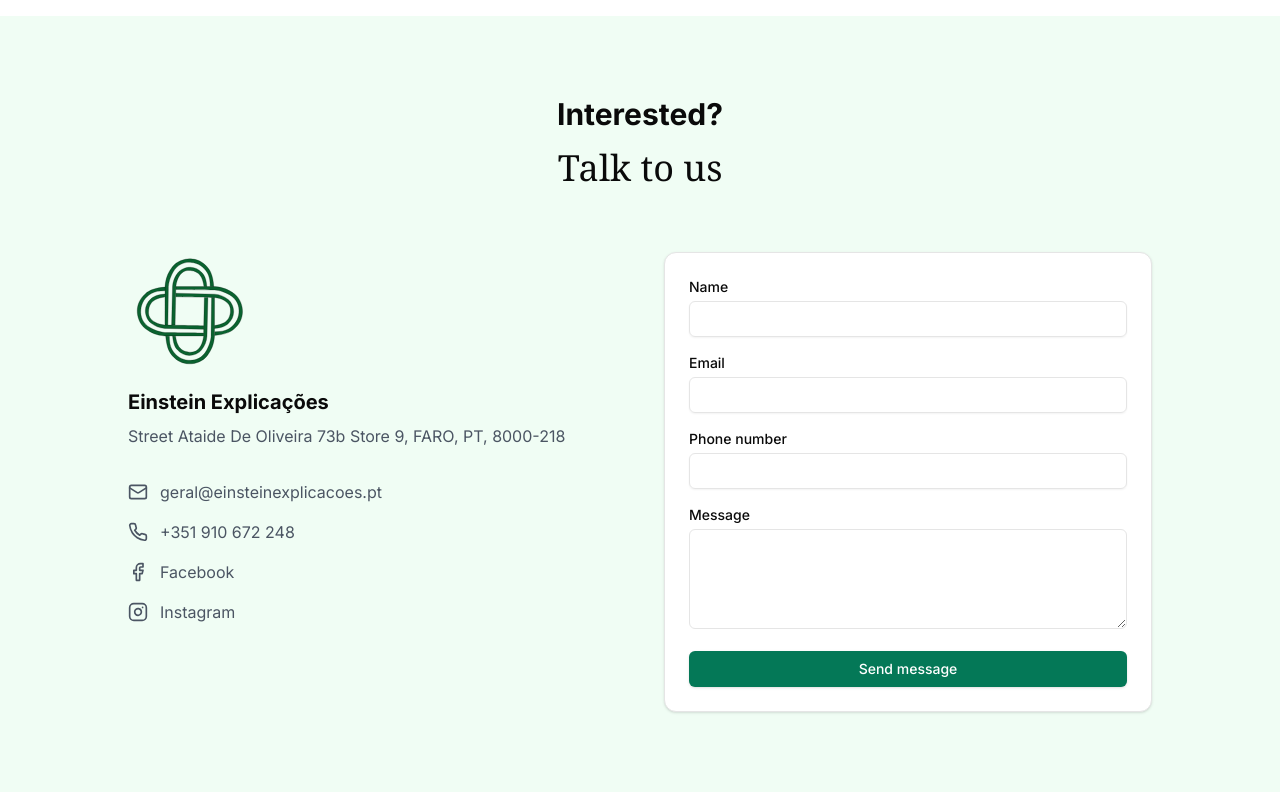
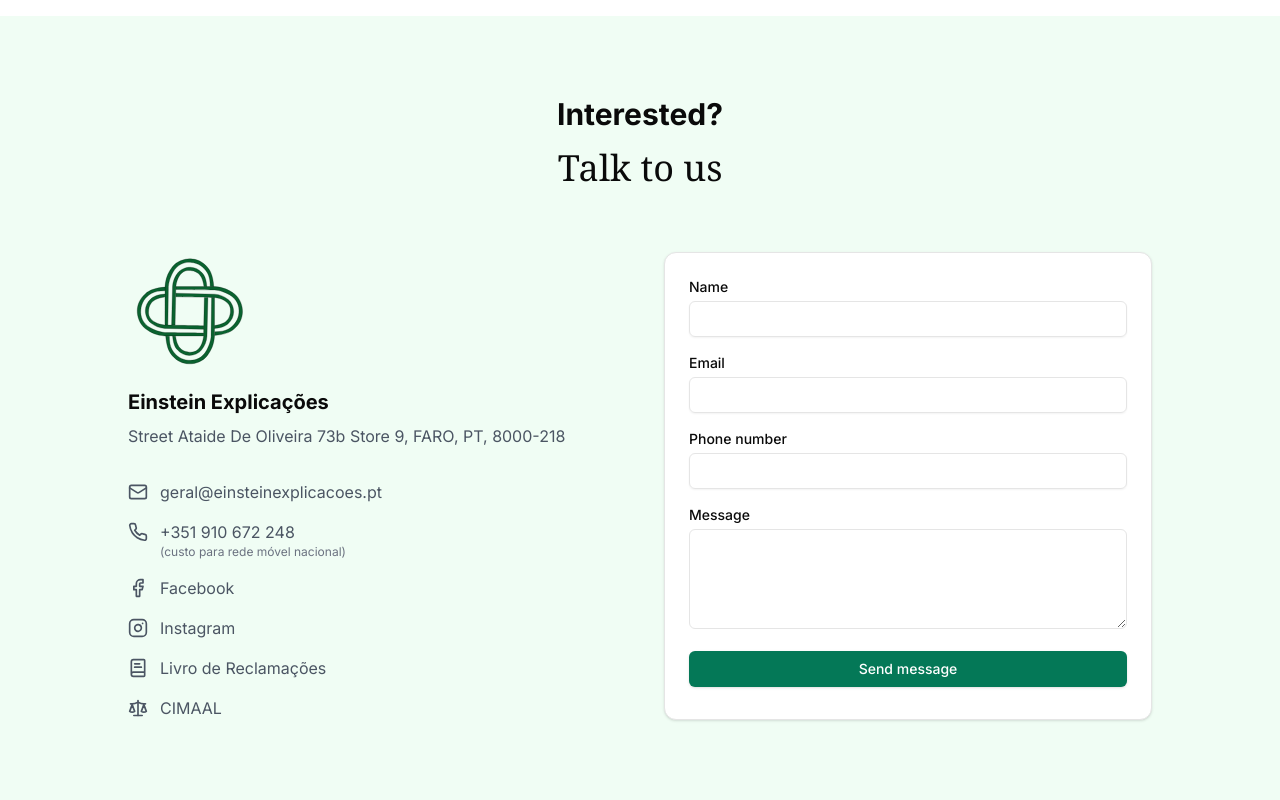
Before and after one commit to Ricordy/EinsteinSite, a Next.js app: page /en in a window 1280 px wide. Shown: the part 4291-5091 px from the top of the page. Built offline with nearby package versions, Linux system fonts and the light colour scheme.

Commit message:
atualização

```diff
--- a/components/ContactSection.tsx
+++ b/components/ContactSection.tsx
@@ -4,7 +4,7 @@ import { useState } from "react";
 import { Card, CardContent } from "@/components/ui/card";
 import { Input } from "@/components/ui/input";
 import { Button } from "@/components/ui/button";
-import { Facebook, Instagram, Mail, Phone } from "lucide-react";
+import { BookText, Facebook, Instagram, Mail, Phone, Scale } from "lucide-react";
 import Image from "next/image";
 import Link from "next/link";
 import { useTranslations } from "next-intl";
@@ -107,10 +107,15 @@ export function ContactSection() {
               </Link>
               <Link
                 href="tel:+351910672248"
-                className="flex items-center gap-3 text-gray-600 hover:text-gray-900"
+                className="flex items-start gap-3 text-gray-600 hover:text-gray-900"
               >
-                <Phone className="h-5 w-5" />
-                +351 910 672 248
+                <Phone className="h-5 w-5 mt-0.5" />
+                <span className="flex flex-col">
+                  <span>+351 910 672 248</span>
+                  <span className="text-xs text-gray-500">
+                    (custo para rede móvel nacional)
+                  </span>
+                </span>
               </Link>
               <Link
                 href="https://www.facebook.com/EinsteinExplicacoesFaro"
@@ -127,6 +132,24 @@ export function ContactSection() {
               >
                 <Instagram className="h-5 w-5" />
                 Instagram
+              </Link>
+              <Link
+                href="https://www.livroreclamacoes.pt/inicio"
+                target="_blank"
+                rel="noopener noreferrer"
+                className="flex items-center gap-3 text-gray-600 hover:text-gray-900"
+              >
+                <BookText className="h-5 w-5" />
+                Livro de Reclamações
+              </Link>
+              <Link
+                href="https://consumoalgarve.pt/index.php/pt/"
+                target="_blank"
+                rel="noopener noreferrer"
+                className="flex items-center gap-3 text-gray-600 hover:text-gray-900"
+              >
+                <Scale className="h-5 w-5" />
+                CIMAAL
               </Link>
             </div>
           </div>
```
